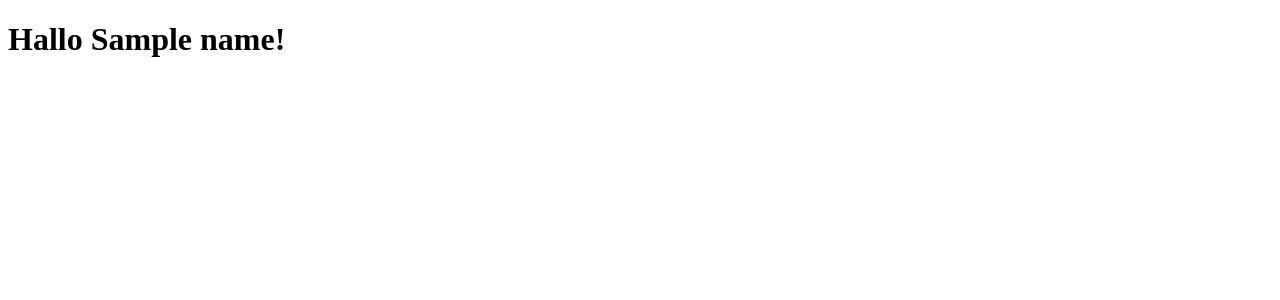
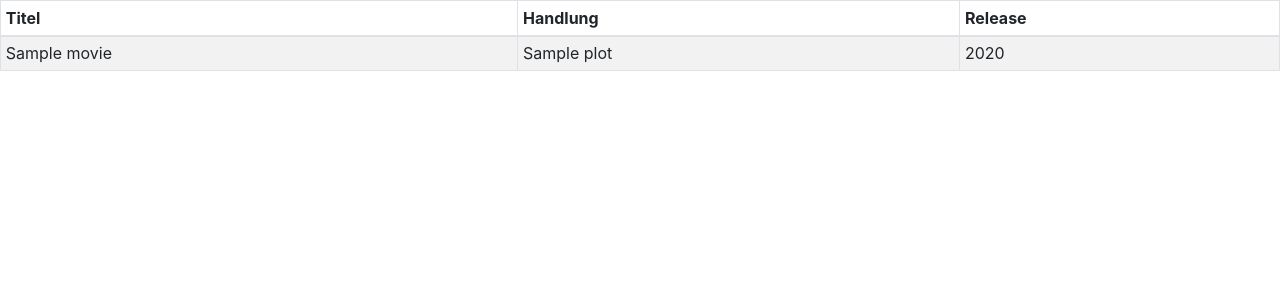
Before and after one commit to barboosa/prog2, a Flask app: template templates/index.html in a window 1280 px wide. Shown: the top 300 px of the page. Run offline with Flask 2, Linux system fonts and the light colour scheme; the template is opened without the code that fills it: most values are stand-ins (such as "Sample title", 1, 10 or a date in 2020); some libraries are stand-ins or nearby versions.

Commit message:
add static json data and first data read and output on index

```diff
--- a/main.py
+++ b/main.py
@@ -1,12 +1,19 @@
+import json
+
 from flask import Flask
 from flask import render_template
 
 app = Flask("Hello World")
 
+def load_movie_data():
+    with open('./data/movies.json') as json_file:
+        movies = json.load(json_file)
+    return movies
 
-@app.route('/home')
-def hello_world():
-    return render_template('index.html', name="Barbosa")
+@app.route('/')
+def load_index():
+    movies = load_movie_data()
+    return render_template('index.html', movies=movies)
 
 
 @app.route("/test")
--- a/templates/index.html
+++ b/templates/index.html
@@ -2,10 +2,31 @@
 <html lang="de">
   <head>
       <meta charset="utf-8">
-		<title>Hello</title>
+      <title>Home</title>
+      <script src="https://maxcdn.bootstrapcdn.com/bootstrap/4.0.0/js/bootstrap.min.js" integrity="sha384-JZR6Spejh4U02d8jOt6vLEHfe/JQGiRRSQQxSfFWpi1MquVdAyjUar5+76PVCmYl" crossorigin="anonymous"></script>
+      <script src="https://code.jquery.com/jquery-3.2.1.slim.min.js" integrity="sha384-KJ3o2DKtIkvYIK3UENzmM7KCkRr/rE9/Qpg6aAZGJwFDMVNA/GpGFF93hXpG5KkN" crossorigin="anonymous"></script>
+      <script src="https://cdnjs.cloudflare.com/ajax/libs/popper.js/1.12.9/umd/popper.min.js" integrity="sha384-ApNbgh9B+Y1QKtv3Rn7W3mgPxhU9K/ScQsAP7hUibX39j7fakFPskvXusvfa0b4Q" crossorigin="anonymous"></script>
       <link rel="stylesheet" href="{{ url_for('static', filename='style.css') }}">
+      <link rel="stylesheet" href="https://maxcdn.bootstrapcdn.com/bootstrap/4.0.0/css/bootstrap.min.css" integrity="sha384-Gn5384xqQ1aoWXA+058RXPxPg6fy4IWvTNh0E263XmFcJlSAwiGgFAW/dAiS6JXm" crossorigin="anonymous">
   </head>
   <body>
-		<h1>Hallo {{ name }}!</h1>
+    <table class="table table-striped table-bordered table-sm" cellspacing="0" width="100%">
+      <thead>
+        <tr>
+            <th>Titel</th>
+            <th>Handlung</th>
+            <th>Release</th>
+        </tr>
+      </thead>
+      <tbody>
+        {% for movie in movies %}
+          <tr>
+            <td>{{ movie.Title }}</td>
+            <td>{{ movie.Plot }}</td>
+            <td>{{ movie.Year }}</td>
+          </tr>
+        {% endfor %}
+      </tbody>
+    </table>
   </body>
 </html>
```
Also changed, not shown: data/movies.json (added, +13 -0 lines), README.md. Lines whose indentation alone changed are shown as unchanged.
